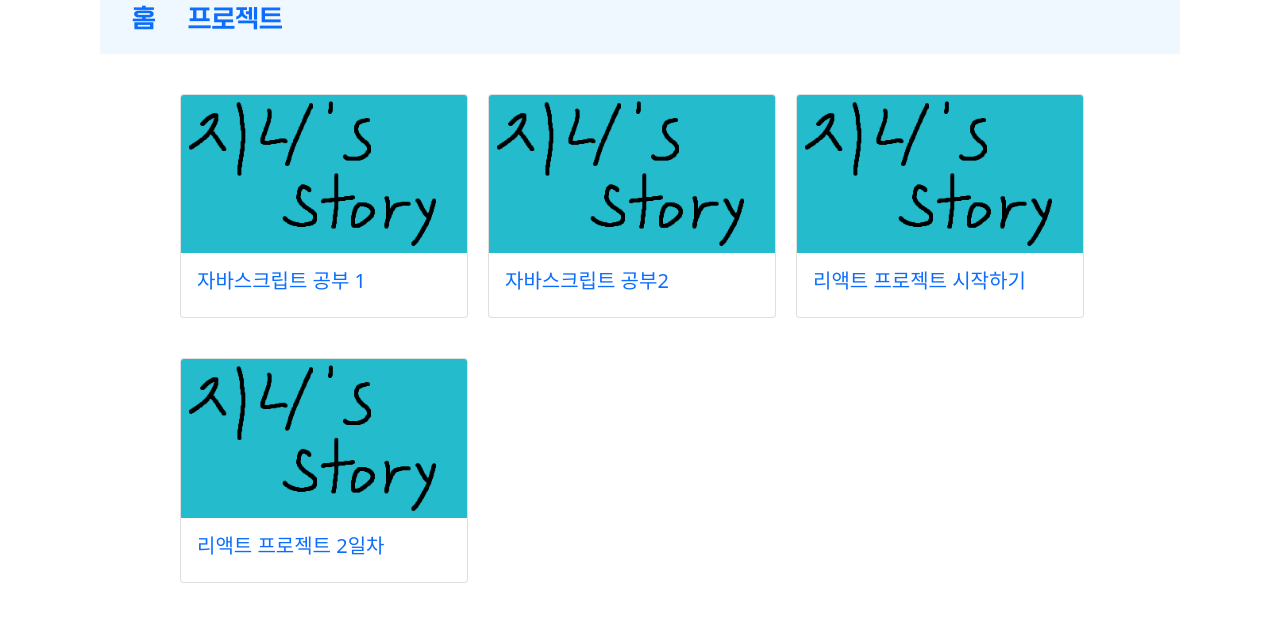
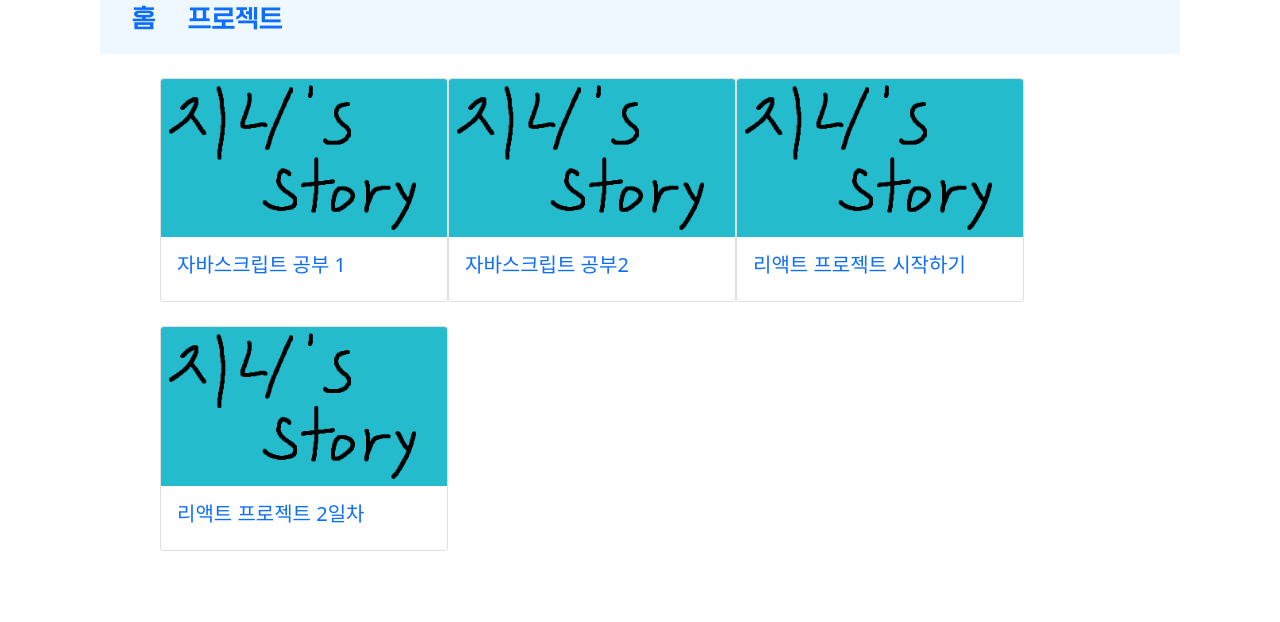
Before and after one commit to qmdl980/MyBlog_FE, a React (Create React App) app: page / in a window 1280 px wide. Shown: the top 622 px of the page. Built offline with nearby package versions, Linux system fonts and the light colour scheme.

Commit message:
Board 작업, props map 살펴보기

```diff
--- a/src/App.js
+++ b/src/App.js
@@ -2,7 +2,8 @@ import './App.css';
 import 'bootstrap/dist/css/bootstrap.min.css';
 import './pages/Home'
 import Home from './pages/Home';
-import Project from './pages/Project'
+import Project from './pages/Project';
+import Board from './pages/Board';
 import Layout from './components/Layout';
 import {BrowserRouter as Router, Routes, Route} from "react-router-dom";
 
@@ -42,6 +43,7 @@ function App() {
                 <Routes>
                     <Route path="/" element={<Home boardData={boardData}/>} exact/>
                     <Route path="/project" element={<Project boardData={boardData}/>} exact/>
+                    <Route path="/:id" element={<Board/>}/>
                 </Routes>
             </Layout>
         </Router>
--- a/src/pages/Board.js
+++ b/src/pages/Board.js
@@ -1,11 +1,11 @@
 import "../App.css"
 
 
-function Board(props) {
+function Board() {
     return(
-        <div>
-            <div>{props.title}</div>
-            <div>{props.content}</div>
+        <div className={"content-wrap"}>
+            <div>{this.props.title}</div>
+            <div>{this.props.text}</div>
         </div>
     )
 }
--- a/src/pages/Home.js
+++ b/src/pages/Home.js
@@ -1,28 +1,27 @@
 import PostCard from '../components/Postcard/PostCard'
 import {Link} from 'react-router-dom'
 import "../App.css"
-import { propTypes } from 'react-bootstrap/esm/Image'
+import {propTypes} from 'react-bootstrap/esm/Image'
 
 function Home(props) {
 
-    const rendering = () => {
-        const result = [];
-        for(let i = 0; i < props.boardData.length; i++){
-            result.push(
-                <Link to={`/${props.boardData[i].idx}`} style={{marginLeft:"20px", marginTop:"40px"}}>
-                    <PostCard title={props.boardData[i].title} />
-                </Link>
-            )
-        }
-        return result;
-    }
 
     return (
         <div className={"content-wrap"}>
             <div className={"article"}>
-                {rendering()}
+                {props.boardData.map((item) => {
+                    return (<div key={item.idx}
+                                 id={item.idx}
+                                 title={item.title}
+                                 text={item.text}>
+                        <Link to={`/${item.idx}`} style={{marginLeft: "20px", marginTop: "40px"}}>
+                            <PostCard title={item.title}/>
+                        </Link>
+                    </div>)
+                })}
             </div>
         </div>
     )
 }
+
 export default Home
--- a/src/pages/Project.js
+++ b/src/pages/Project.js
@@ -1,31 +1,27 @@
 import PostCard from '../components/Postcard/PostCard'
-import { Link } from 'react-router-dom'
+import {Link} from 'react-router-dom'
 import "../App.css"
 
 function Project(props) {
 
-
-    const rendering = () => {
-        const result = [];
-        for(let i = 0; i < props.boardData.length; i++){
-            if(props.boardData[i].category === 'project') {
-                result.push(
-                    <Link to={`/${props.boardData[i].idx}`} style={{marginLeft: "20px", marginTop: "40px"}}>
-                        <PostCard title={props.boardData[i].title}/>
-                    </Link>
-                )
-            }
-        }
-
-        return result;
-    }
-
     return (
         <div className={"content-wrap"}>
             <div className={"article"}>
-                {rendering()}
+                {props.boardData.map((item, i) => {
+                    if (item.category === 'project') {
+                        return (<Link to={`/${item.idx}`}
+                                      style={{marginLeft: "20px", marginTop: "40px"}}
+                                      key={i}
+                                      id={i}
+                                      title={item.title}
+                                      text={item.text}>
+                            <PostCard title={item.title}/>
+                        </Link>)
+                    }
+                })}
             </div>
         </div>
     )
 }
+
 export default Project
```
